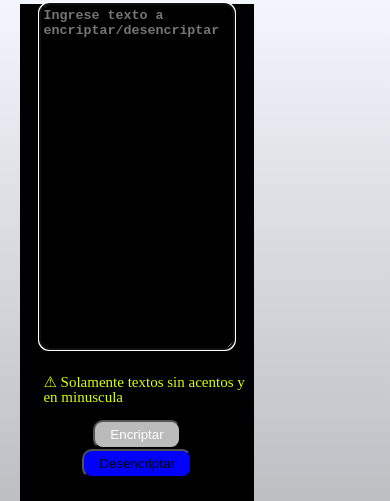
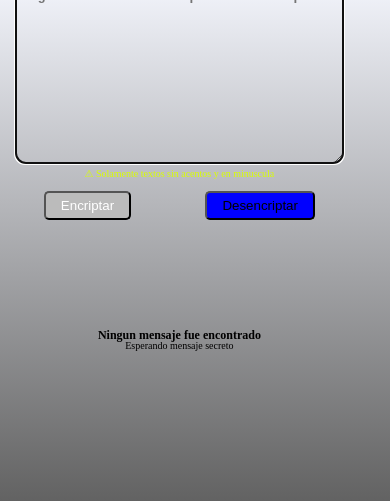
Before and after one commit to duarteandresj/encriptador-challenge-ONE, a plain HTML site: page index.html in a window 390 px wide. Shown: the part 66-567 px from the top of the page. Drawn offline with Linux system fonts and the light colour scheme.

Commit message:
se modifica CSS

```diff
--- a/css/style.css
+++ b/css/style.css
@@ -1,7 +1,7 @@
 header {
   width: 100%;
   background-color: #f3f5fc;
-  padding: 20px 0;
+  padding:2% 0;
 }
 header img {
   width: 20px;
@@ -24,7 +24,7 @@ section {
   height: 80vh;
   display: inline-block;
   text-align: center;
-  margin: 0 20px;
+  margin: 0 1%;
 }
 span {
   color: red;
@@ -39,25 +39,25 @@ span::before {
   margin-right: 10px;
 }
 .entrada-texto {
-  width: 60vw;
+  width: 50vw;
   vertical-align: top;
 }
 .advertencia::before {
   content: "⚠";
 }
 .advertencia {
-  margin: 10% 0 0 10%;
+  margin: 0 0 0 10%;
   padding-bottom: 15px;
   text-align: left;
   color: #d9ff00;
   font-size: 15px;
 }
-#texto-de-entrada,
-#texto-de-salida {
+#texto-de-entrada,#texto-de-salida
+ {
   background: rgba(242, 242, 242, 0);
   border-radius: 10px;
-  width: 80%;
-  height: 50%;
+  width: 90%;
+  height: 70%;
   padding: 1.5% 1.5%;
   border: 0;
   font-weight: bold;
@@ -103,6 +103,7 @@ footer {
   background: #636363;
   color: #f3f5fc;
   font-size: 14px;
+  padding: 1% 0;
 }
 .contacto {
   width: 60vw;
@@ -139,27 +140,83 @@ a {
   display: none;
 }
 
+/*css para pantallas medianas*/
 @media screen and (min-width: 376px) and (max-width: 768px) {
-    *{background-color: black; }
+    .entrada-texto {
+      width: 90%;
+      height: 40vh;
+      padding: 1%;
+      margin: 0 auto;
+    }
+    #texto-de-entrada,
+#texto-de-salida {
+ width: 90%;
+height: 50%;
 }
-@media screen and (max-width: 375px) {
+    .advertencia,.creditos{
+      font-size: 10px;
+    }
+    .advertencia {
+      margin: 1%;
+      text-align: center;
+      padding-bottom: 8px;
+    }
+    .espacio-de-botones{
+      margin: 0%;
+    }
+    .espacio-de-botones button {
+      border-radius: 5px;
+    }
+    .salida-texto {
+      width: 90%;
+      height: 20vh;
+      padding: 1%;
+      margin: 0 auto;
+    }
+    .salida-texto h2 {
+      font-size: 12px;
+    }
+    .salida-texto p,
+    footer {
+      font-size: 10px;
+    }
+    .salida-texto img {
+      display: none;
+    }
+    .contacto img {
+      width: 10px;
+    }
+}
+
+/*Css para pantallas chicas*/
+@media screen and (max-width: 376px) {
+  *{
+    text-align: center;
+  }
   .entrada-texto {
     width: 90%;
-    height: 60vh;
+    height: 50vh;
+    margin: 0 auto;
+  }
+  #texto-de-entrada,
+  #texto-de-salida {
+   width: 90%;
+  height: 40%;
   }
   .advertencia {
-    margin: 10% 0;
+    margin: 1%;
+    text-align: center;
     padding-bottom: 8px;
   }
   .advertencia,.creditos{
-    font-size: 8px;
+    font-size: 10px;
   }
   .salida-texto {
     width: 90%;
     height: 20vh;
   }
   .salida-texto h2 {
-    font-size: 12px;
+    font-size: 14px;
   }
   .salida-texto p,
   footer {
```
